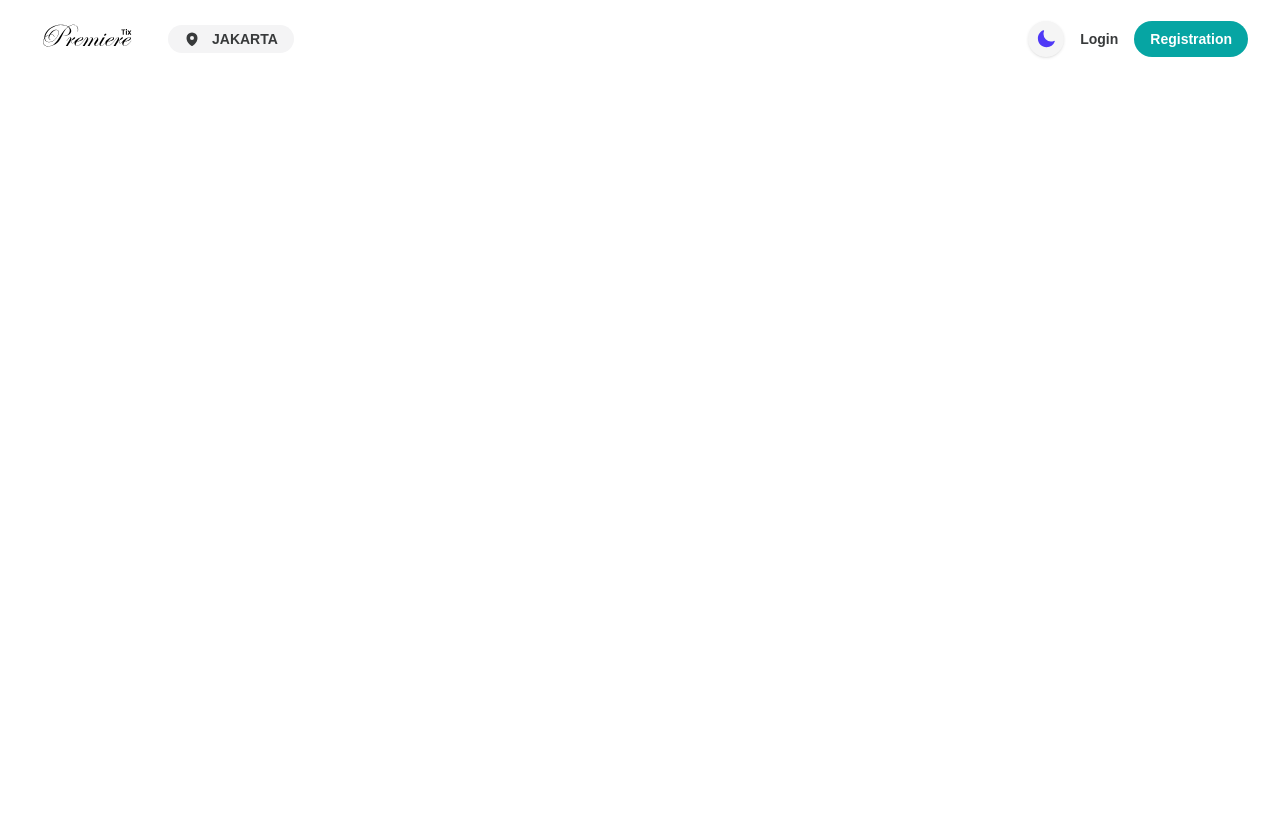
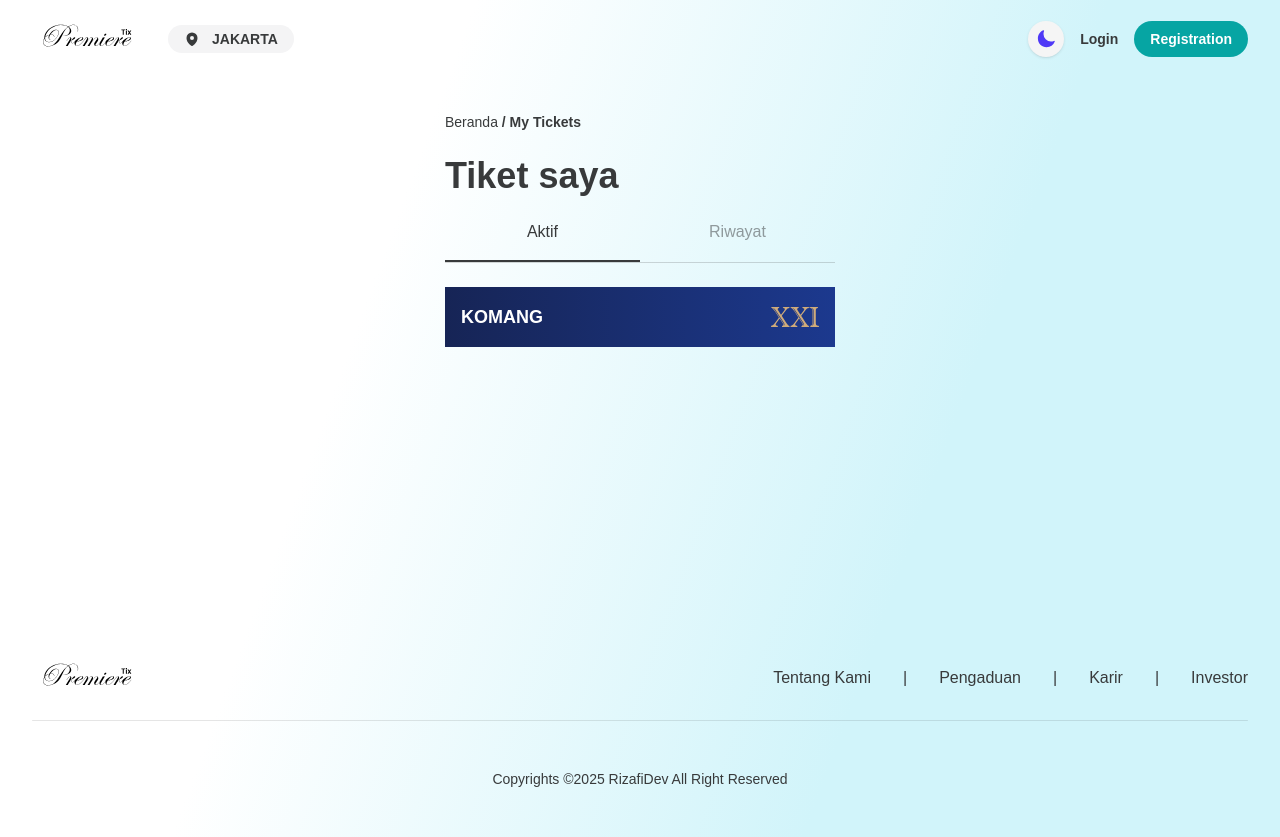
Before and after one commit to RizafiDev/PremiereTixFrontend, a React (Vite) app: page /tickets in a window 1280 px wide. Before the commit the page ends 800 px from the top, so only its background shows below. Built offline with nearby package versions, Linux system fonts and the light colour scheme; a web font is replaced by a local one.

Commit message:
add: ticket paging

```diff
--- a/src/Pages/transaction/films/MyTicket.tsx
+++ b/src/Pages/transaction/films/MyTicket.tsx
@@ -1,9 +1,86 @@
+import { useState } from "react";
+import { useNavigate } from "react-router-dom";
 import NavbarRaw from "@/components/NavbarRaw";
+import Footer from "@/components/Footer";
+import AdList from "@/components/AdList";
+import xxi from "../../../../public/XXI.svg";
 
 function MyTicket() {
+  const navigate = useNavigate();
+  const [activeTab, setActiveTab] = useState<"active" | "history">("active");
+
   return (
-    <div className="container">
+    <div className="container mx-auto relative flex flex-col text-textprimary">
       <NavbarRaw />
+      <div className="wrapper px-[445px] w-full mt-28 flex flex-col items-start gap-6">
+        <div className="breadcrumbs font-semibold cursor-pointer text-sm">
+          <span
+            className="cursor-pointer font-medium"
+            onClick={() => navigate("/")}
+          >
+            Beranda
+          </span>{" "}
+          / My Tickets
+        </div>
+        <div className="tiitle text-4xl font-bold">
+          <h1>Tiket saya</h1>
+        </div>
+        <div className="menu w-full">
+          <div className="action w-full grid grid-cols-2 items-center text-center">
+            <p
+              className={`font-medium pb-4 border-b-2 cursor-pointer ${
+                activeTab === "active"
+                  ? "border-textprimary text-textprimary"
+                  : "border-transparent text-textprimary/50"
+              }`}
+              onClick={() => setActiveTab("active")}
+            >
+              Aktif
+            </p>
+            <p
+              className={`font-medium pb-4 border-b-2 cursor-pointer ${
+                activeTab === "history"
+                  ? "border-textprimary text-textprimary"
+                  : "border-transparent text-textprimary/50"
+              }`}
+              onClick={() => setActiveTab("history")}
+            >
+              Riwayat
+            </p>
+          </div>
+          <div className="horizontal w-full h-[1px] bg-textprimary/20"></div>
+        </div>
+
+        {/* Tab content with slide transition */}
+        <div className="w-full overflow-hidden relative h-[300px]">
+          <div
+            className={`flex transition-transform duration-500 ease-in-out w-[200%]`}
+            style={{
+              transform:
+                activeTab === "active" ? "translateX(0%)" : "translateX(-50%)",
+            }}
+          >
+            <div className="w-1/2">
+              {/* Konten Tiket Aktif */}
+              <div className="items-wrapper w-full">
+                <div className="top flex w-full bg-gradient-to-r from-blue-950 to to-blue-900 p-4">
+                  <div className="tiitle flex items-center justify-between w-full">
+                    <p className="uppercase font-semibold text-lg text-white">
+                      KOMANG
+                    </p>
+                    <img src={xxi} alt="" className="w-12" />
+                  </div>
+                </div>
+              </div>
+            </div>
+            <div className="w-1/2 px-4">
+              {/* Konten Tiket Riwayat */}
+              <p className="text-lg">Riwayat tiket kamu akan tampil di sini.</p>
+            </div>
+          </div>
+        </div>
+      </div>
+      <Footer />
     </div>
   );
 }
--- a/src/components/Navbar.tsx
+++ b/src/components/Navbar.tsx
@@ -214,7 +214,7 @@ function Navbar() {
         </div>
       </div>
       <div
-        className={`sub-navbar md:flex hidden w-full  items-center justify-between py-6 transition-opacity duration-100 ${
+        className={`sub-navbar md:flex hidden w-full  items-center justify-between py-6 transition-opacity duration-100 relative ${
           isScrolled ? "flex opacity-100" : "pointer-events-none opacity-0"
         }`}
       >
```
